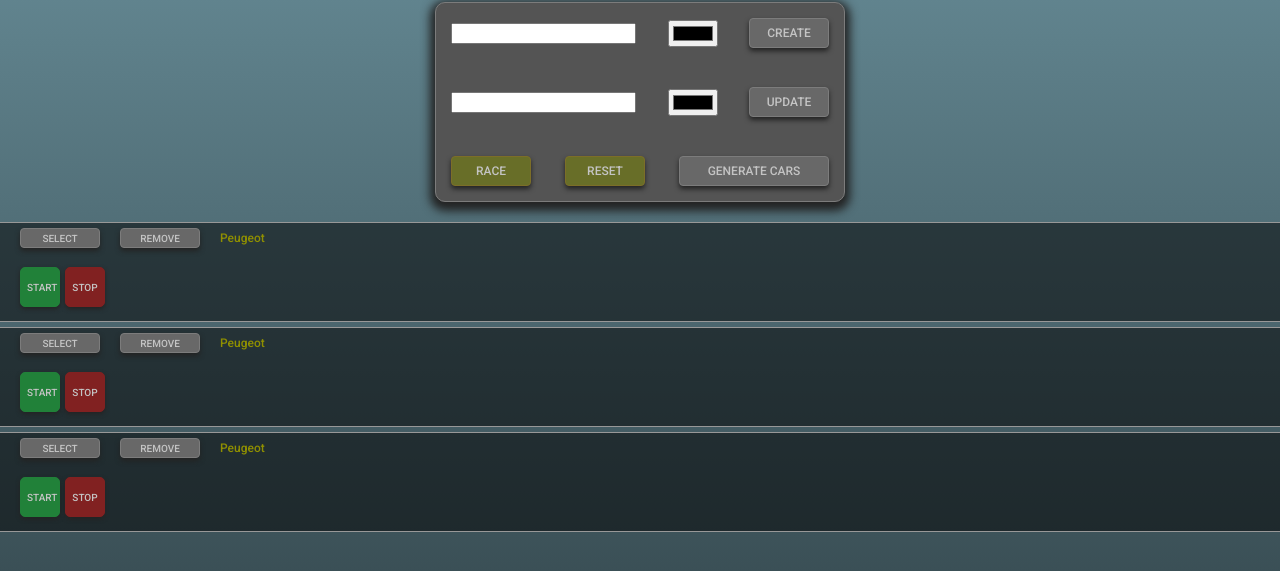
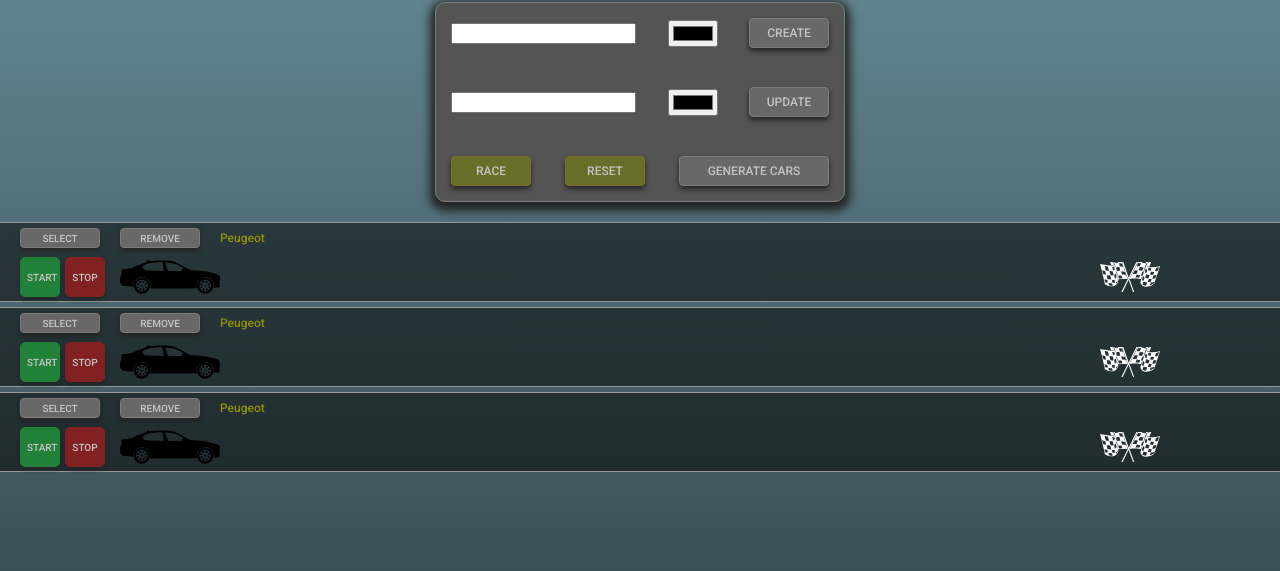
Before and after one commit to eugenemp-rsschool/eugenemp-JSFE2021Q1, a website built with webpack: page async-race/src/index.html in a window 1280 px wide. Shown: the part 145-716 px from the top of the page. Built offline with nearby package versions, Linux system fonts and the light colour scheme.

Commit message:
feat: update Car component style

```diff
--- a/async-race/src/components/car/car.scss
+++ b/async-race/src/components/car/car.scss
@@ -14,7 +14,7 @@
     display: flex;
     flex-direction: column;
     width: 100%;
-    height: 100px;
+    height: 80px;
     border: 1px solid #989898;
     border-left: none;
     border-right: none;
--- a/async-race/src/components/car/car.ts
+++ b/async-race/src/components/car/car.ts
@@ -44,8 +44,8 @@
   }
 
   render(): HTMLElement {
-    this.finish.style.backgroundImage = 'assets/images/finish.svg';
-    this.car.style.backgroundImage = 'assets/images/car.svg';
+    this.finish.style.backgroundImage = 'url(assets/images/finish.svg)';
+    this.car.style.backgroundImage = 'url(assets/images/car.svg)';
 
     [
       this.btnSelect,
```
